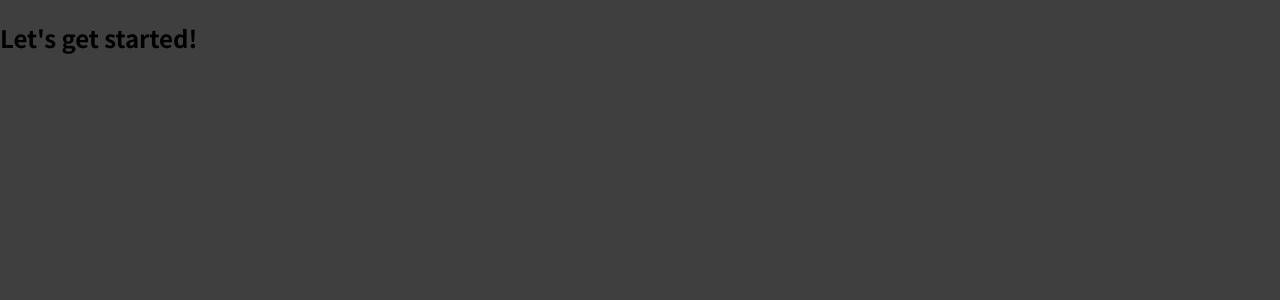
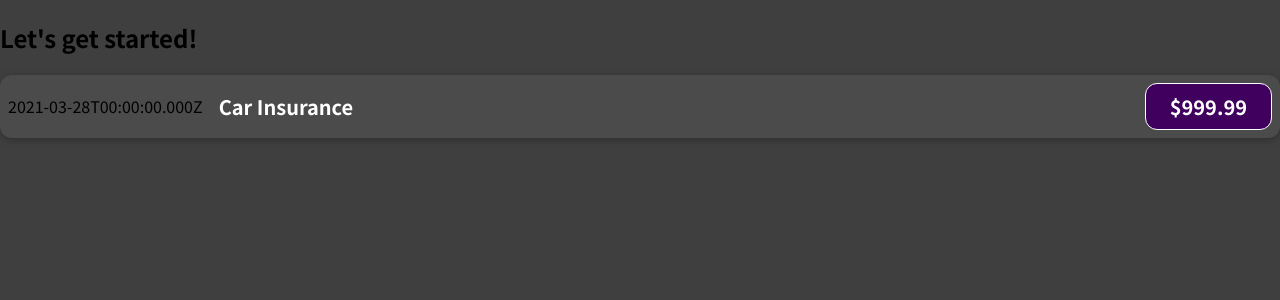
Before and after one commit to aryzk29/learnreact, a JavaScript app: page / in a window 1280 px wide. Shown: the top 300 px of the page. Built offline with nearby package versions, Linux system fonts and the light colour scheme.

Commit message:
create first component & output dynamic data

```diff
--- a/src/App.js
+++ b/src/App.js
@@ -1,7 +1,10 @@
+import ExpenseItem from "./components/ExpenseItem";
+
 function App() {
   return (
     <div>
       <h2>Let's get started!</h2>
+      <ExpenseItem></ExpenseItem>
     </div>
   );
 }
--- /dev/null
+++ b/src/components/ExpenseItem.css
@@ -0,0 +1,56 @@
+.expense-item {
+    display: flex;
+    justify-content: space-between;
+    align-items: center;
+    box-shadow: 0 2px 8px rgba(0, 0, 0, 0.25);
+    padding: 0.5rem;
+    margin: 1rem 0;
+    border-radius: 12px;
+    background-color: #4b4b4b;
+  }
+
+  .expense-item__description {
+    display: flex;
+    flex-direction: column;
+    gap: 1rem;
+    align-items: flex-end;
+    flex-flow: column-reverse;
+    justify-content: flex-start;
+    flex: 1;
+  }
+
+  .expense-item h2 {
+    color: #3a3a3a;
+    font-size: 1rem;
+    flex: 1;
+    margin: 0 1rem;
+    color: white;
+  }
+
+  .expense-item__price {
+    font-size: 1rem;
+    font-weight: bold;
+    color: white;
+    background-color: #40005d;
+    border: 1px solid white;
+    padding: 0.5rem;
+    border-radius: 12px;
+  }
+
+  @media (min-width: 580px) {
+    .expense-item__description {
+      flex-direction: row;
+      align-items: center;
+      justify-content: flex-start;
+      flex: 1;
+    }
+
+    .expense-item__description h2 {
+      font-size: 1.25rem;
+    }
+
+    .expense-item__price {
+      font-size: 1.25rem;
+      padding: 0.5rem 1.5rem;
+    }
+}
--- /dev/null
+++ b/src/components/ExpenseItem.js
@@ -0,0 +1,19 @@
+import './ExpenseItem.css'
+
+function ExpenseItem() {
+    const expenseDate = new Date(2021, 2, 28)
+    const expenseItem = 'Car Insurance'
+    const expensePrice = 999.99
+
+    return (
+        <div className='expense-item'>
+            <div>{expenseDate.toISOString()}</div>
+            <div className='expense-item__description'>
+                <h2>{expenseItem}</h2>
+                <div className='expense-item__price'>${expensePrice}</div>
+            </div>
+        </div>
+    )
+}
+
+export default ExpenseItem
```
Also changed, not shown: 1 other file (tests, documents, lock files or other folders).
